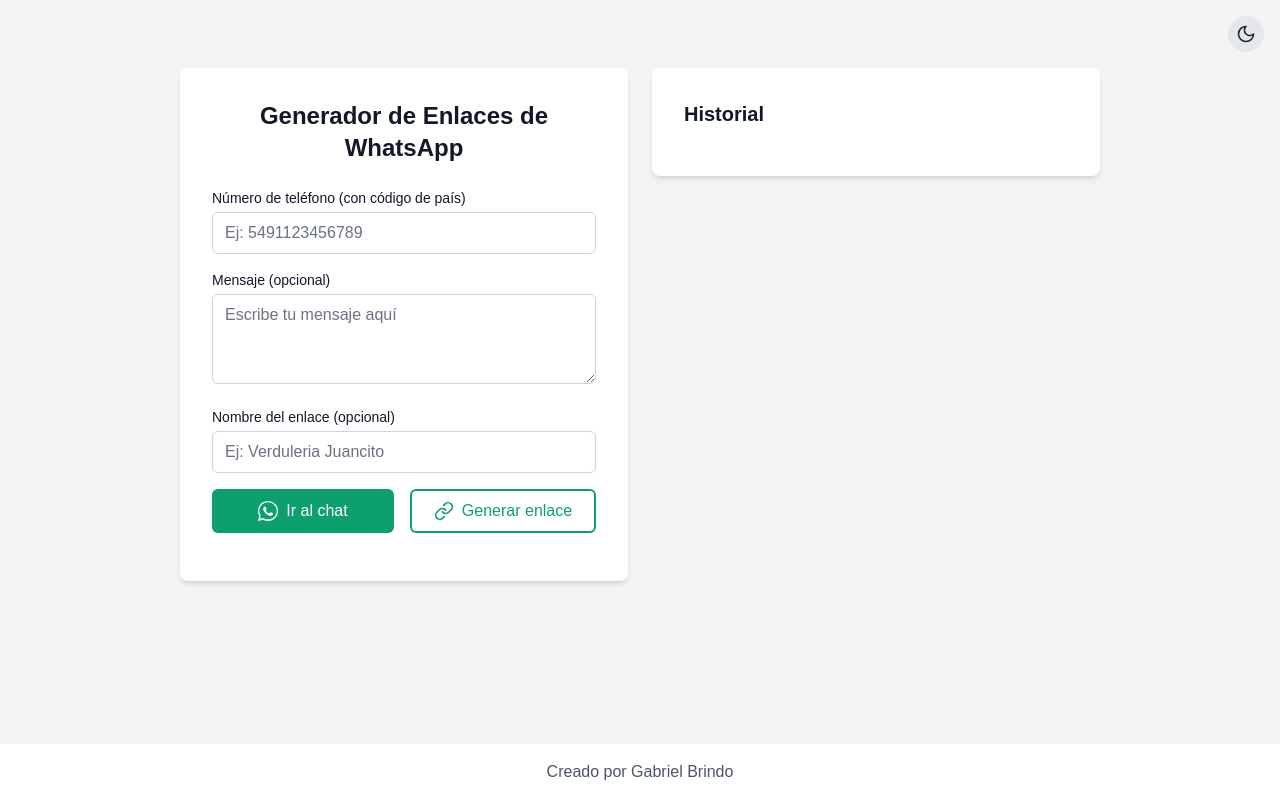
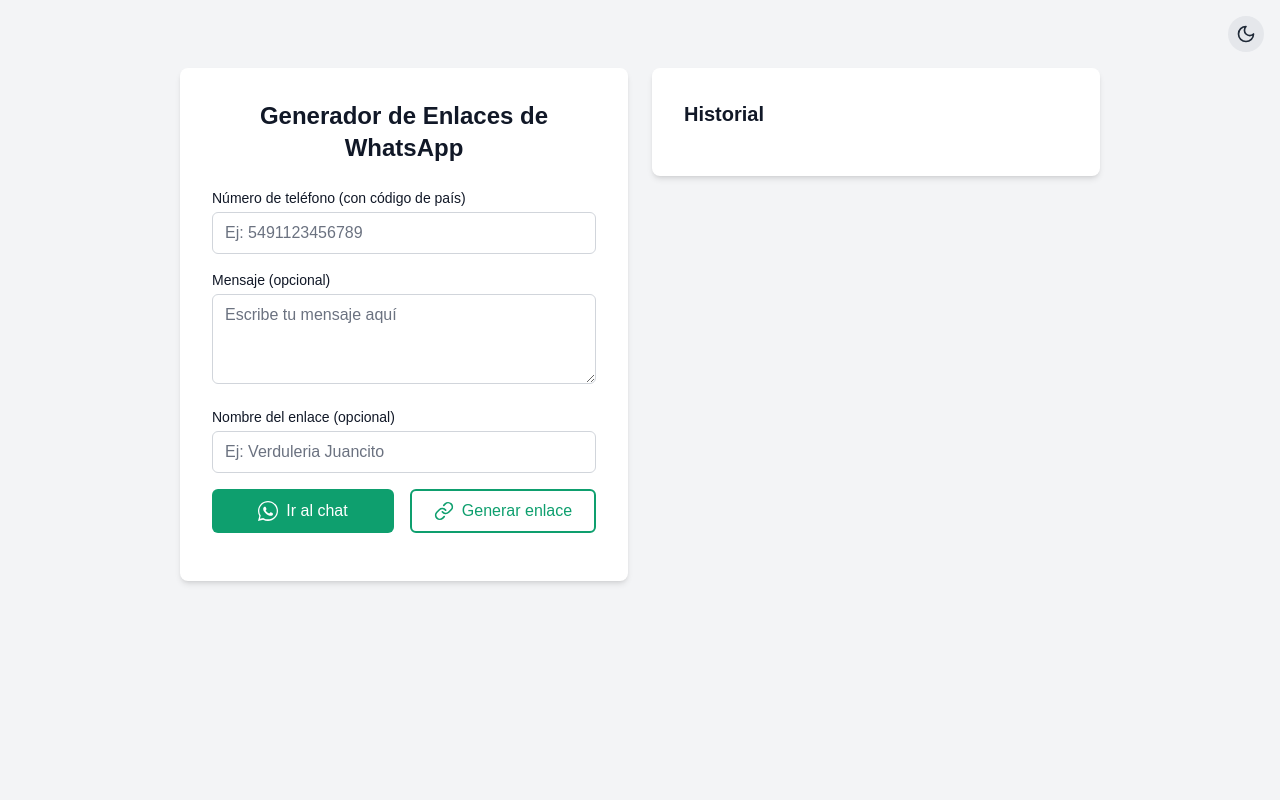
Before and after one commit to brindogabriel/WhaChatGenLink, a Next.js app: page / in a window 1280 px wide. Built offline with nearby package versions, Linux system fonts and the light colour scheme.

Commit message:
first commit

```diff
--- a/src/app/page.tsx
+++ b/src/app/page.tsx
@@ -362,15 +362,6 @@
             </div>
           )}
         </div>
-
-        {/* Footer */}
-        <footer
-          className={`py-4 text-center ${
-            darkMode ? "bg-gray-800 text-white" : "bg-white text-gray-600"
-          }`}
-        >
-          <p>Creado por Gabriel Brindo</p>
-        </footer>
       </div>
     </Flowbite>
   );
```
